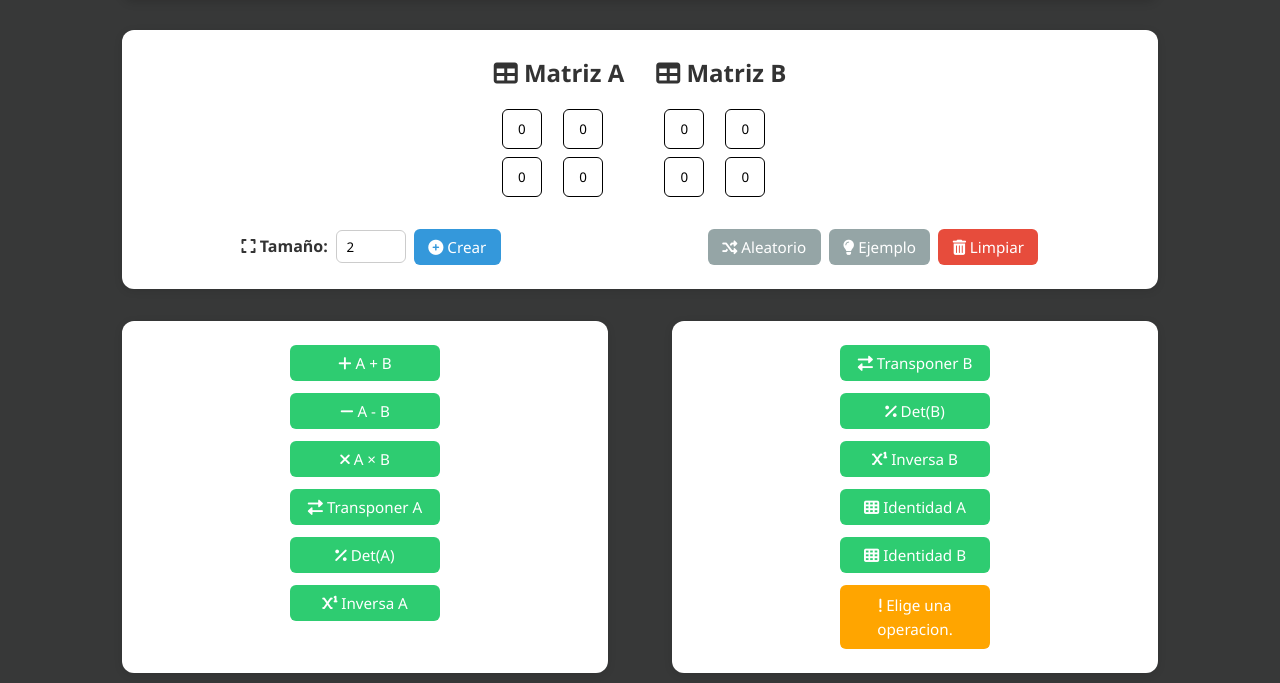
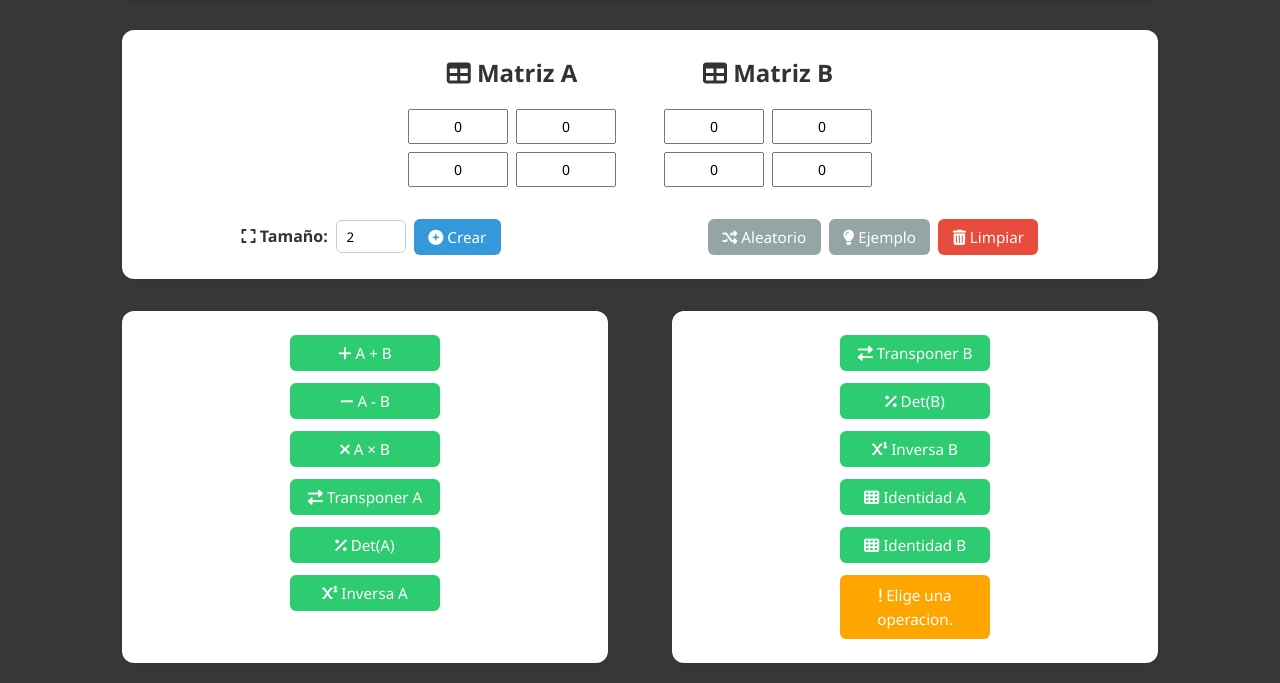
Before and after one commit to stghattas/proyecto_1_cliweb, a plain HTML site: page index.html in a window 1280 px wide. Shown: the part 117-800 px from the top of the page. Drawn offline with Linux system fonts and the light colour scheme.

Commit message:
fix: grids de mayor tamaño para evitar el clipeo/desaparicion de valores

```diff
--- a/styles.css
+++ b/styles.css
@@ -73,12 +73,15 @@ body {
 }
 
 .matrix-grid input {
-    width: 40px;
-    height: 40px;
+    min-width: 60px;
+    max-width: 100px;
+    width: 100%;
+    padding: 6px;
+    font-size: 14px;
     text-align: center;
-    border-radius: 6px;
-    border: 1px solid #000000;
+    box-sizing: border-box;
 }
+
 
 .controls-panel {
     display: flex;
```
